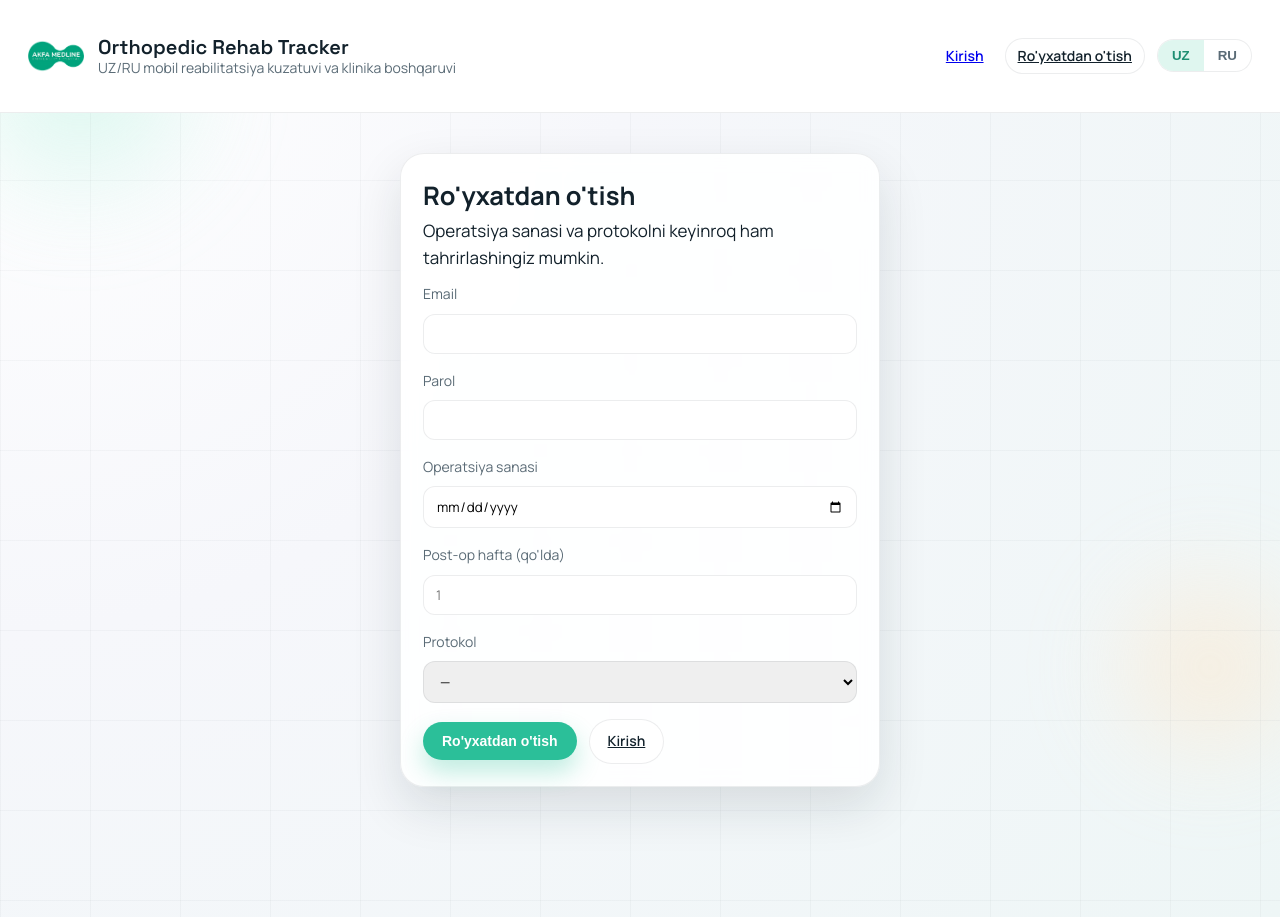
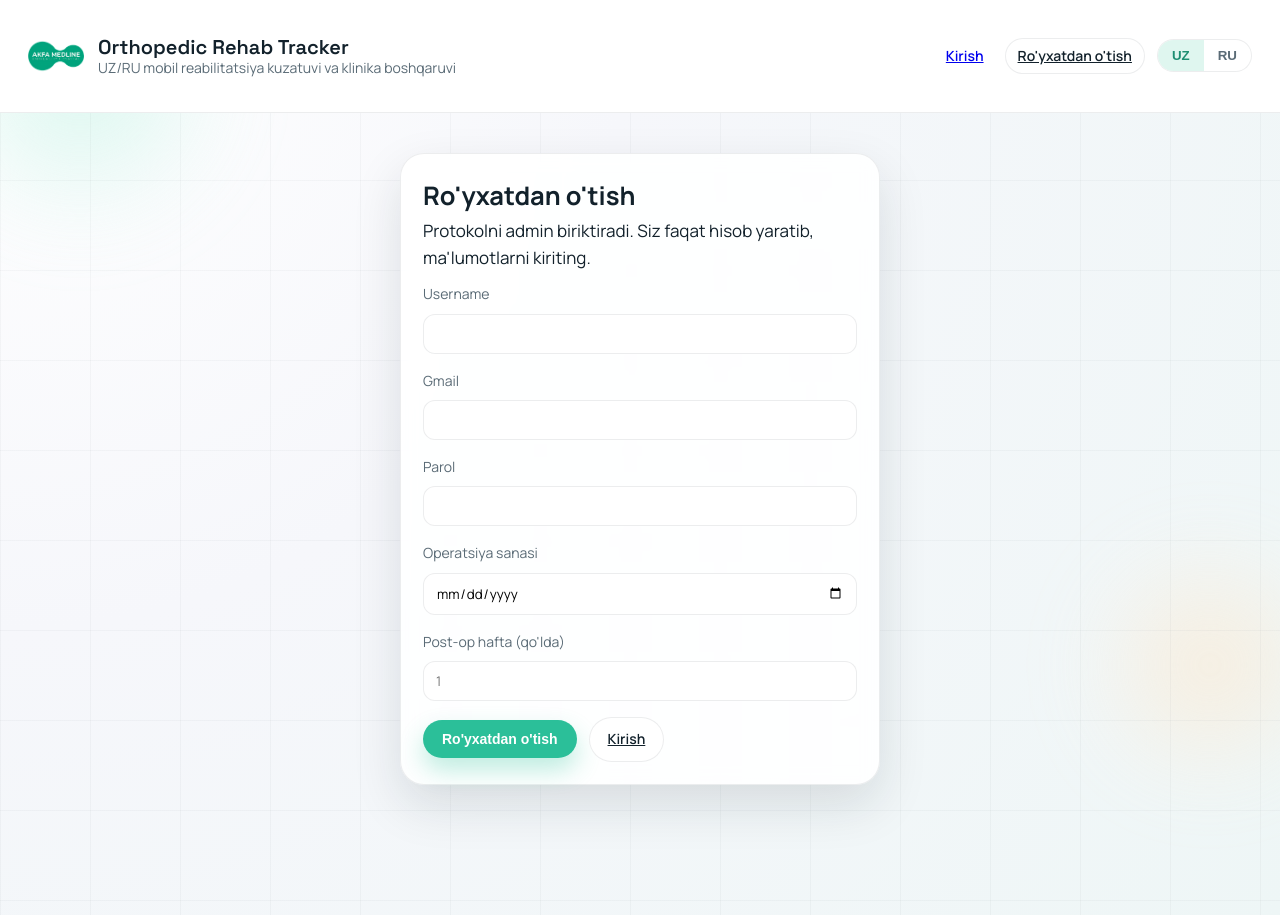
Before and after one commit to asdbksltnv/ACLRRehab, a Flask app: page /register in a window 1280 px wide; the page is wider, and only the part inside the window is pictured. Run offline with Flask 3, Linux system fonts and the light colour scheme; data comes from the database, SQL or seed files in the repository; both versions use the stored data as it was after the commit.

Commit message:
newnewnew

```diff
--- a/app.py
+++ b/app.py
@@ -551,6 +551,7 @@ def init_db():
         CREATE TABLE IF NOT EXISTS users (
             id INTEGER PRIMARY KEY AUTOINCREMENT,
             email TEXT NOT NULL UNIQUE,
+            username TEXT UNIQUE,
             password_hash TEXT NOT NULL,
             role TEXT NOT NULL DEFAULT 'patient',
             lang TEXT NOT NULL DEFAULT 'uz',
@@ -635,6 +636,8 @@ def init_db():
     columns = {row["name"] for row in db.execute("PRAGMA table_info(users)").fetchall()}
     if "week_override" not in columns:
         db.execute("ALTER TABLE users ADD COLUMN week_override INTEGER")
+    if "username" not in columns:
+        db.execute("ALTER TABLE users ADD COLUMN username TEXT")
     chat_columns = {row["name"] for row in db.execute("PRAGMA table_info(chat_messages)").fetchall()}
     if "image_url" not in chat_columns:
         db.execute("ALTER TABLE chat_messages ADD COLUMN image_url TEXT")
@@ -647,13 +650,16 @@ def init_db():
 def ensure_admin_user():
     admin = query_db("SELECT id FROM users WHERE email = ? AND role = 'admin'", ("admin",), one=True)
     if admin:
+        existing_username = query_db("SELECT username FROM users WHERE id = ?", (admin["id"],), one=True)
+        if existing_username and not existing_username["username"]:
+            execute_db("UPDATE users SET username = ? WHERE id = ?", ("admin", admin["id"]))
         return
     execute_db(
         """
-        INSERT INTO users (email, password_hash, role, lang, created_at)
-        VALUES (?, ?, 'admin', 'ru', ?)
+        INSERT INTO users (email, username, password_hash, role, lang, created_at)
+        VALUES (?, ?, ?, 'admin', 'ru', ?)
         """,
-        ("admin", generate_password_hash("1234"), datetime.utcnow().isoformat()),
+        ("admin", "admin", generate_password_hash("1234"), datetime.utcnow().isoformat()),
     )
 
 
@@ -937,22 +943,25 @@ def register():
         return redirect(url_for("dashboard"))
     if request.method == "POST":
         email = request.form.get("email", "").strip().lower()
+        username = request.form.get("username", "").strip().lower()
         password = request.form.get("password", "")
         surgery_date = request.form.get("surgery_date") or None
-        protocol_id = request.form.get("protocol_id") or None
-        protocol_options = get_protocol_options()
-        valid_protocols = {p["id"] for p in protocol_options}
-        if protocol_id not in valid_protocols:
-            protocol_id = None
         week_override_raw = request.form.get("postop_week") or ""
         week_override = int(week_override_raw) if week_override_raw.isdigit() else None
 
-        if not email or not password:
+        if not email or not username or not password:
             return render_template(
                 "register.html",
                 error_key="errorRequired",
-                error_message="Email va parol kerak.",
-                protocol_options=protocol_options,
+                error_message="Email, username va parol kerak.",
+                **page_context("register", False),
+            )
+
+        if not email.endswith("@gmail.com"):
+            return render_template(
+                "register.html",
+                error_key="errorGmailRequired",
+                error_message="Faqat Gmail orqali ro'yxatdan o'tish mumkin.",
                 **page_context("register", False),
             )
 
@@ -962,21 +971,30 @@ def register():
                 "register.html",
                 error_key="errorEmailExists",
                 error_message="Bu email allaqachon ro'yxatdan o'tgan.",
-                protocol_options=protocol_options,
+                **page_context("register", False),
+            )
+
+        existing_username = query_db("SELECT id FROM users WHERE username = ?", (username,), one=True)
+        if existing_username:
+            return render_template(
+                "register.html",
+                error_key="errorUsernameExists",
+                error_message="Bu username band.",
                 **page_context("register", False),
             )
 
         password_hash = generate_password_hash(password)
         execute_db(
             """
-            INSERT INTO users (email, password_hash, role, lang, surgery_date, protocol_id, week_override, created_at)
-            VALUES (?, ?, 'patient', 'uz', ?, ?, ?, ?)
+            INSERT INTO users (email, username, password_hash, role, lang, surgery_date, protocol_id, week_override, created_at)
+            VALUES (?, ?, ?, 'patient', 'uz', ?, ?, ?, ?)
             """,
             (
                 email,
+                username,
                 password_hash,
                 surgery_date,
-                protocol_id,
+                None,
                 week_override,
                 datetime.utcnow().isoformat(),
             ),
@@ -985,11 +1003,7 @@ def register():
         session["user_id"] = user["id"]
         return redirect(url_for("dashboard"))
 
-    return render_template(
-        "register.html",
-        protocol_options=get_protocol_options(),
-        **page_context("register", False),
-    )
+    return render_template("register.html", **page_context("register", False))
 
 
 @app.route("/login", methods=["GET", "POST"])
@@ -997,9 +1011,12 @@ def login():
     if current_user():
         return redirect(url_for("dashboard"))
     if request.method == "POST":
-        email = request.form.get("email", "").strip().lower()
+        identifier = (request.form.get("identifier") or request.form.get("email") or "").strip().lower()
         password = request.form.get("password", "")
-        user = query_db("SELECT * FROM users WHERE email = ?", (email,), one=True)
+        if "@" in identifier:
+            user = query_db("SELECT * FROM users WHERE email = ?", (identifier,), one=True)
+        else:
+            user = query_db("SELECT * FROM users WHERE username = ?", (identifier,), one=True)
         if not user or not check_password_hash(user["password_hash"], password):
             return render_template(
                 "login.html",
@@ -1039,21 +1056,16 @@ def patient_profile():
     user = current_user()
     if request.method == "POST":
         surgery_date = request.form.get("surgery_date") or None
-        protocol_id = request.form.get("protocol_id") or None
-        protocol_options = get_protocol_options()
-        valid_protocols = {p["id"] for p in protocol_options}
-        if protocol_id not in valid_protocols:
-            protocol_id = None
         week_override_raw = request.form.get("postop_week") or ""
         week_override = int(week_override_raw) if week_override_raw.isdigit() else None
         execute_db(
-            "UPDATE users SET surgery_date = ?, protocol_id = ?, week_override = ? WHERE id = ?",
-            (surgery_date, protocol_id, week_override, user["id"]),
+            "UPDATE users SET surgery_date = ?, week_override = ? WHERE id = ?",
+            (surgery_date, week_override, user["id"]),
         )
         user = current_user()
     return render_template(
         "profile.html",
-        protocol_options=get_protocol_options(),
+        protocol=protocol_label(user["protocol_id"]),
         **page_context("profile", True),
     )
 
@@ -1362,6 +1374,7 @@ def api_unread_count():
 @admin_required
 def admin_add_patient():
     email = request.form.get("email", "").strip().lower()
+    username = request.form.get("username", "").strip().lower()
     password = request.form.get("password", "")
     surgery_date = request.form.get("surgery_date") or None
     protocol_id = request.form.get("protocol_id") or None
@@ -1371,16 +1384,20 @@ def admin_add_patient():
     valid_protocols = {p["id"] for p in protocol_options}
     if protocol_id not in valid_protocols:
         protocol_id = None
-    if email and password:
+    if email and username and password:
+        if not email.endswith("@gmail.com"):
+            return redirect(url_for("admin_patients"))
         existing = query_db("SELECT id FROM users WHERE email = ?", (email,), one=True)
-        if not existing:
+        existing_username = query_db("SELECT id FROM users WHERE username = ?", (username,), one=True)
+        if not existing and not existing_username:
             execute_db(
                 """
-                INSERT INTO users (email, password_hash, role, lang, surgery_date, protocol_id, week_override, created_at)
-                VALUES (?, ?, 'patient', 'uz', ?, ?, ?, ?)
+                INSERT INTO users (email, username, password_hash, role, lang, surgery_date, protocol_id, week_override, created_at)
+                VALUES (?, ?, ?, 'patient', 'uz', ?, ?, ?, ?)
                 """,
                 (
                     email,
+                    username,
                     generate_password_hash(password),
                     surgery_date,
                     protocol_id,
--- a/static/app.js
+++ b/static/app.js
@@ -96,9 +96,11 @@ const APP_DATA = {
       loginTitle: "Kirish",
       loginSub: "Hisobingizga kiring va reja bo'yicha davom eting.",
       registerTitle: "Ro'yxatdan o'tish",
-      registerSub: "Operatsiya sanasi va protokolni keyinroq ham tahrirlashingiz mumkin.",
+      registerSub: "Protokolni admin biriktiradi. Siz faqat hisob yaratib, ma'lumotlarni kiriting.",
       labelEmail: "Email",
-      labelLogin: "Email / foydalanuvchi nomi",
+      labelGmail: "Gmail",
+      labelUsername: "Username",
+      labelLogin: "Gmail / username",
       labelPassword: "Parol",
       labelSurgeryDate: "Operatsiya sanasi",
       labelPostopWeek: "Post-op hafta (qo'lda)",
@@ -115,6 +117,7 @@ const APP_DATA = {
       dashboardSub: "Operatsiya sanasi va protokol bo'yicha progress.",
       profileTitle: "Operatsiya ma'lumotlari",
       updateButton: "Yangilash",
+      protocolAssignedNote: "Protokolni admin biriktiradi.",
       progressTitle: "Progress",
       progressWeek: "Joriy hafta",
       progressManual: "Post-op hafta (qo'lda)",
@@ -136,9 +139,11 @@ const APP_DATA = {
       tableTypical: "Tipik",
       labelTypicalRom: "ROM",
       labelTypicalPain: "Og'riq",
-      errorRequired: "Email va parol kerak.",
+      errorRequired: "Email, username va parol kerak.",
       errorEmailExists: "Bu email allaqachon ro'yxatdan o'tgan.",
-      errorInvalidLogin: "Email yoki parol noto'g'ri.",
+      errorUsernameExists: "Bu username band.",
+      errorGmailRequired: "Faqat Gmail orqali ro'yxatdan o'tish mumkin.",
+      errorInvalidLogin: "Gmail/username yoki parol noto'g'ri.",
       planCtaTitle: "Haftalik reja va limitlar",
       planCtaBody:
         "O'zingizga biriktirilgan protokol bo'yicha haftalik cheklovlar, mashqlar va milestone'larni ko'ring.",
@@ -342,9 +347,11 @@ const APP_DATA = {
       loginTitle: "Войти",
       loginSub: "Войдите в аккаунт и продолжайте по плану.",
       registerTitle: "Регистрация",
-      registerSub: "Дату операции и протокол можно изменить позже.",
+      registerSub: "Протокол назначает админ. Вам нужно создать аккаунт и ввести данные.",
       labelEmail: "Email",
-      labelLogin: "Email / имя пользователя",
+      labelGmail: "Gmail",
+      labelUsername: "Username",
+      labelLogin: "Gmail / username",
       labelPassword: "Пароль",
       labelSurgeryDate: "Дата операции",
       labelPostopWeek: "Post-op неделя (вручную)",
@@ -361,6 +368,7 @@ const APP_DATA = {
       dashboardSub: "Прогресс по дате операции и протоколу.",
       profileTitle: "Данные операции",
       updateButton: "Обновить",
+      protocolAssignedNote: "Протокол назначает админ.",
       progressTitle: "Прогресс",
       progressWeek: "Текущая неделя",
       progressManual: "Post-op неделя (вручную)",
@@ -382,9 +390,11 @@ const APP_DATA = {
       tableTypical: "Типично",
       labelTypicalRom: "ROM",
       labelTypicalPain: "Боль",
-      errorRequired: "Нужны email и пароль.",
+      errorRequired: "Нужны gmail, username и пароль.",
       errorEmailExists: "Этот email уже зарегистрирован.",
-      errorInvalidLogin: "Неверный email или пароль.",
+      errorUsernameExists: "Этот username занят.",
+      errorGmailRequired: "Регистрация только через Gmail.",
+      errorInvalidLogin: "Неверный Gmail/username или пароль.",
       planCtaTitle: "Недельный план и лимиты",
       planCtaBody:
         "Смотрите недельные ограничения, упражнения и milestones по назначенному протоколу.",
--- a/templates/admin_patients.html
+++ b/templates/admin_patients.html
@@ -14,6 +14,10 @@
           <div class="form-field">
             <label data-i18n="labelEmail">Email</label>
             <input type="email" name="email" required />
+          </div>
+          <div class="form-field">
+            <label data-i18n="labelUsername">Username</label>
+            <input type="text" name="username" required />
           </div>
           <div class="form-field">
             <label data-i18n="labelPassword">Parol</label>
--- a/templates/login.html
+++ b/templates/login.html
@@ -10,8 +10,8 @@
       {% endif %}
       <form method="post" class="auth-form">
         <div class="form-field">
-          <label data-i18n="labelLogin">Email / Username</label>
-          <input type="text" name="email" required />
+          <label data-i18n="labelLogin">Gmail / Username</label>
+          <input type="text" name="identifier" required />
         </div>
         <div class="form-field">
           <label data-i18n="labelPassword">Parol</label>
--- a/templates/register.html
+++ b/templates/register.html
@@ -4,13 +4,17 @@
   <section class="section auth">
     <div class="card auth-card">
       <h2 data-i18n="registerTitle">Ro'yxatdan o'tish</h2>
-      <p data-i18n="registerSub">Operatsiya sanasi va protokolni keyinroq ham tahrirlashingiz mumkin.</p>
+      <p data-i18n="registerSub">Protokolni admin biriktiradi. Siz faqat hisob yaratib, ma'lumotlarni kiriting.</p>
       {% if error_key %}
         <div class="alert danger" data-i18n="{{ error_key }}">{{ error_message }}</div>
       {% endif %}
       <form method="post" class="auth-form">
         <div class="form-field">
-          <label data-i18n="labelEmail">Email</label>
+          <label data-i18n="labelUsername">Username</label>
+          <input type="text" name="username" required />
+        </div>
+        <div class="form-field">
+          <label data-i18n="labelGmail">Gmail</label>
           <input type="email" name="email" required />
         </div>
         <div class="form-field">
@@ -25,21 +29,6 @@
           <label data-i18n="labelPostopWeek">Post-op hafta (qo'lda)</label>
           <input type="number" name="postop_week" min="1" placeholder="1" />
         </div>
-        <div class="form-field">
-          <label data-i18n="labelProtocol">Protokol</label>
-          <select name="protocol_id" data-protocol-select>
-            <option value="">—</option>
-            {% for protocol in protocol_options %}
-              <option
-                value="{{ protocol.id }}"
-                data-label-uz="{{ protocol.name_uz }}"
-                data-label-ru="{{ protocol.name_ru }}"
-              >
-                {{ protocol.name_uz }}
-              </option>
-            {% endfor %}
-          </select>
-        </div>
         <div class="form-actions">
           <button class="btn primary" type="submit" data-i18n="registerButton">Ro'yxatdan o'tish</button>
           <a class="btn ghost" href="{{ url_for('login') }}" data-i18n="loginLink">Kirish</a>
```
Also changed, not shown: templates/profile.html (+8 -13 lines), rehab.sqlite3, 1 other file.
